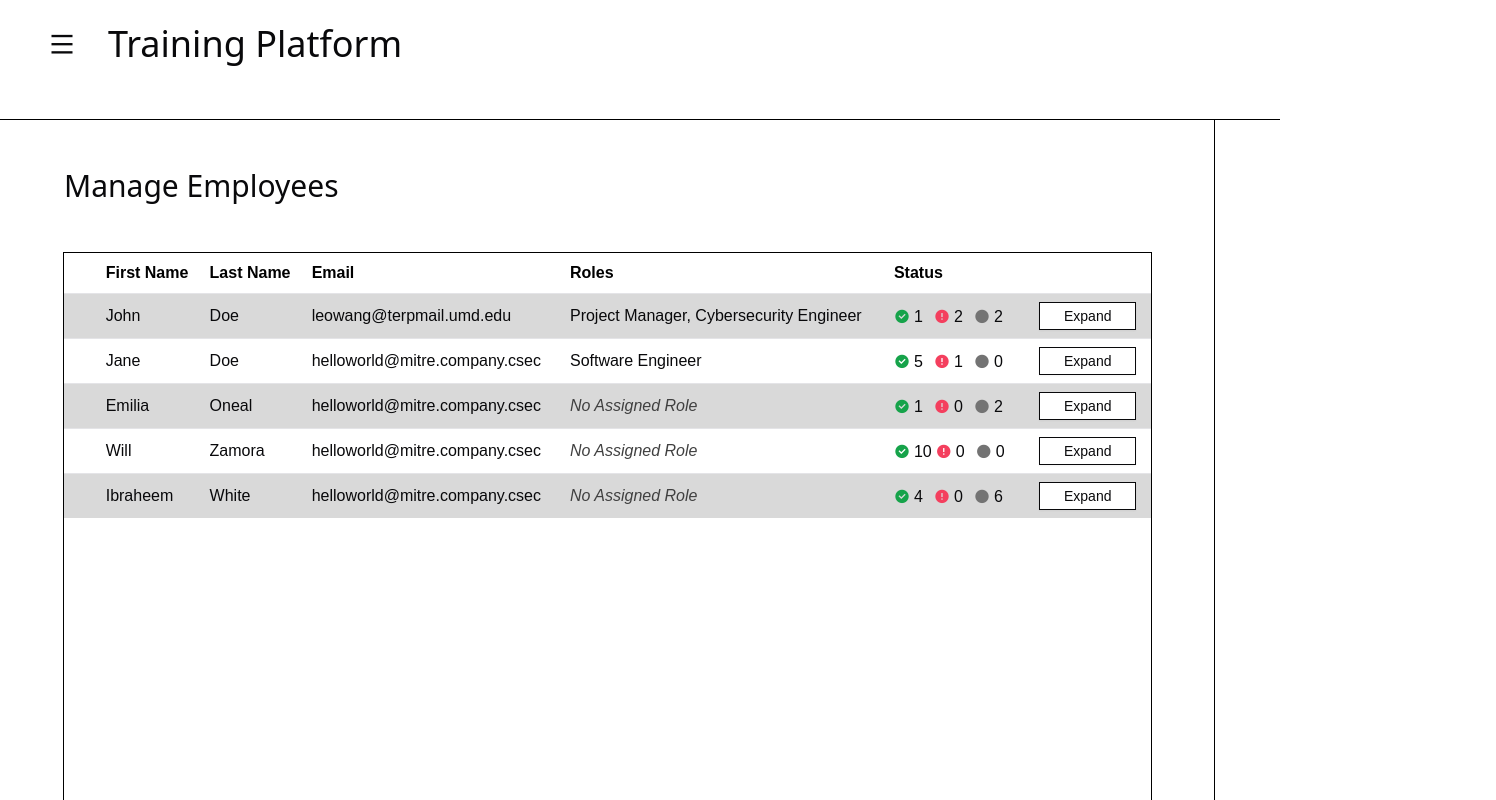
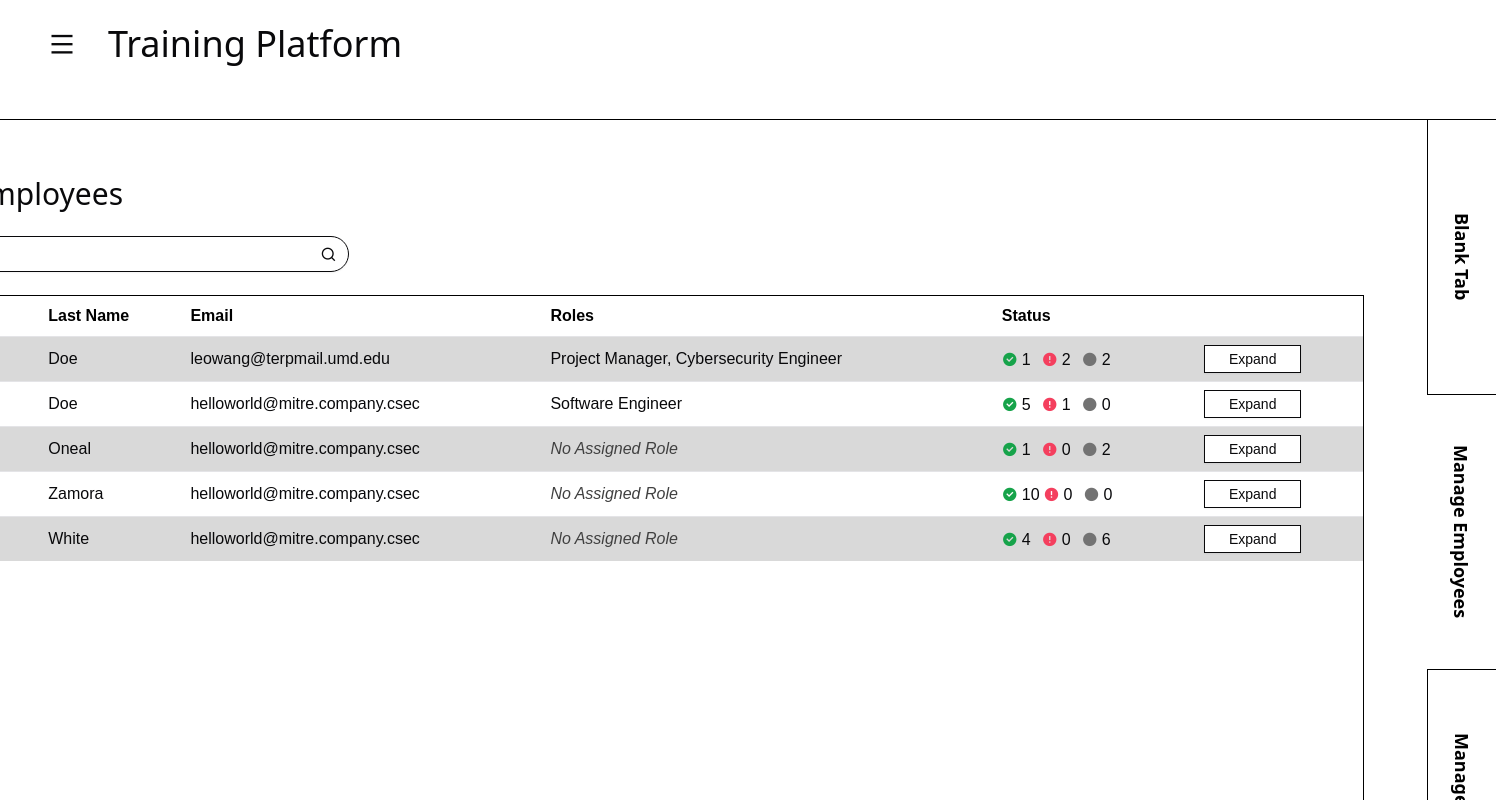
Before and after one commit to MITRE-ADC/training-platform, a Next.js app: page /admin/dashboard in a window 1280 px wide. Shown: the top 800 px of the page, 1496 px wide, since content can reach past the window. Built offline with nearby package versions, Linux system fonts and the light colour scheme.

Commit message:
add tabs and search bar

```diff
--- a/src/app/admin/dashboard/exployeeList.tsx
+++ b/src/app/admin/dashboard/exployeeList.tsx
@@ -34,6 +34,7 @@ const columns: ColumnDef<employee>[] = [
   },
   {
     accessorKey: "firstName",
+    /*header: ({ column }) => <SortableColumn column={column} title="First Name"/>*/
     header: "First Name",
   },
   {
--- a/src/app/admin/dashboard/page.tsx
+++ b/src/app/admin/dashboard/page.tsx
@@ -1,5 +1,7 @@
 import Navigation from "@/components/ui/custom/nav";
 import EmployeeList from "./exployeeList";
+import { Tabs, TabsContent, TabsList, TabsTrigger } from "@/components/ui/tabs";
+import { Input } from "@/components/ui/input";
 
 export default function AdminDashBoard() {
   return (
@@ -10,16 +12,51 @@ export default function AdminDashBoard() {
       <div className="h-8"></div>
       <div className="flex h-[825px] w-screen items-center justify-center">
         <div className="flex h-full w-[1711px] justify-center outline outline-1 outline-black">
+          <Tabs
+            defaultValue="employees"
+            orientation="vertical"
+            className="flex h-full w-full justify-between"
+          >
+            <TabsContent value="blank"></TabsContent>
+            <TabsContent value="employees" className="w-[1642px] flex-grow">
               <div className="flex h-full w-full flex-col">
                 <div className="ml-16 mt-12 font-sans text-3xl font-[375]">
                   Manage Employees
                 </div>
-            <div className="h-16"></div>
+                <div className="relative mb-6 ml-16 mt-6 w-[500px]">
+                  <Input
+                    placeholder="Search Employees"
+                    className="flex justify-end rounded-full py-2"
+                  />
+                  <span className="ri-search-line absolute right-3 top-1/2 -translate-y-1/2 transform"></span>
+                </div>
                 <div className="mb-14 ml-16 mr-16 h-full outline outline-1 outline-black">
                   <EmployeeList />
                 </div>
               </div>
-          <div className="h-full w-[69px] outline outline-1 outline-black"></div>
+            </TabsContent>
+            <TabsContent value="course"></TabsContent>
+            <TabsList className="flex h-full w-[69px] justify-between rounded-none bg-white p-0 [writing-mode:vertical-lr]">
+              <TabsTrigger
+                value="blank"
+                className="h-1/3 w-full rounded-none border-b-[1px] border-l-[1px] border-black p-0 font-sans text-lg font-bold text-black data-[state=active]:border-l-0"
+              >
+                Blank Tab
+              </TabsTrigger>
+              <TabsTrigger
+                value="employees"
+                className="h-1/3 w-full rounded-none border-b-[1px] border-l-[1px] border-black p-0 font-sans text-lg font-bold text-black data-[state=active]:border-l-0"
+              >
+                Manage Employees
+              </TabsTrigger>
+              <TabsTrigger
+                value="course"
+                className="h-1/3 w-full rounded-none border-l-[1px] border-black p-0 font-sans text-lg font-bold text-black data-[state=active]:border-l-0"
+              >
+                Manage Courses
+              </TabsTrigger>
+            </TabsList>
+          </Tabs>
         </div>
       </div>
     </div>
--- a/src/components/ui/dataTable.tsx
+++ b/src/components/ui/dataTable.tsx
@@ -1,9 +1,12 @@
 "use client";
 
 import {
+  Column,
   ColumnDef,
+  SortingState,
   flexRender,
   getCoreRowModel,
+  getSortedRowModel,
   useReactTable,
 } from "@tanstack/react-table";
 
@@ -15,6 +18,8 @@ import {
   TableHeader,
   TableRow,
 } from "@/components/ui/table";
+import { useState } from "react";
+import { Button } from "./button";
 
 interface DataTableProps<TData, TValue> {
   columns: ColumnDef<TData, TValue>[];
@@ -22,15 +27,41 @@ interface DataTableProps<TData, TValue> {
   alternate?: boolean;
 }
 
+export function SortableColumn<TData, TValue>({
+  column,
+  title,
+}: {
+  column: Column<TData, TValue>;
+  title: string;
+}) {
+  return (
+    <>
+      <Button
+        variant="ghost"
+        onClick={() => column.toggleSorting(column.getIsSorted() === "asc")}
+      >
+        {title}
+      </Button>
+    </>
+  );
+}
+
 export function DataTable<TData, TValue>({
   columns,
   data,
   alternate,
 }: DataTableProps<TData, TValue>) {
+  const [sorting, setSorting] = useState<SortingState>([]);
+
   const table = useReactTable({
     data,
     columns,
     getCoreRowModel: getCoreRowModel(),
+    onSortingChange: setSorting,
+    getSortedRowModel: getSortedRowModel(),
+    state: {
+      sorting,
+    },
   });
 
   return (
--- a/src/components/ui/tabs.tsx
+++ b/src/components/ui/tabs.tsx
@@ -29,7 +29,8 @@ const TabsTrigger = React.forwardRef<
   <TabsPrimitive.Trigger
     ref={ref}
     className={cn(
-      "inline-flex items-center justify-center whitespace-nowrap rounded-md px-3 py-1 text-sm font-medium ring-offset-background transition-all focus-visible:outline-none focus-visible:ring-2 focus-visible:ring-ring focus-visible:ring-offset-2 disabled:pointer-events-none disabled:opacity-50 data-[state=active]:bg-background data-[state=active]:text-foreground data-[state=active]:shadow",
+      "inline-flex items-center justify-center whitespace-nowrap rounded-md px-3 py-1 text-sm font-medium",
+      /* ring-offset-background transition-all focus-visible:outline-none focus-visible:ring-2 focus-visible:ring-ring focus-visible:ring-offset-2 disabled:pointer-events-none disabled:opacity-50 data-[state=active]:bg-background data-[state=active]:text-foreground data-[state=active]:shadow */
       className
     )}
     {...props}
```
Lines whose indentation alone changed are shown as unchanged.
